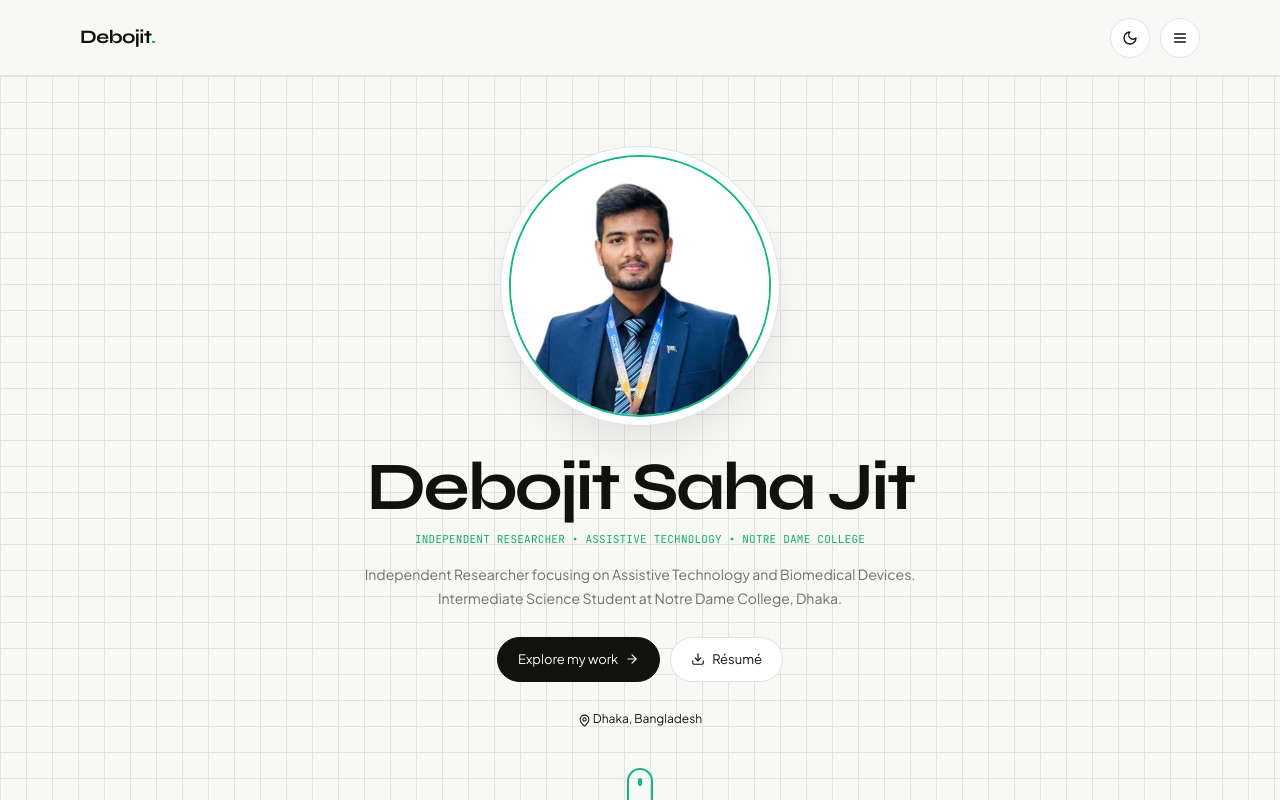
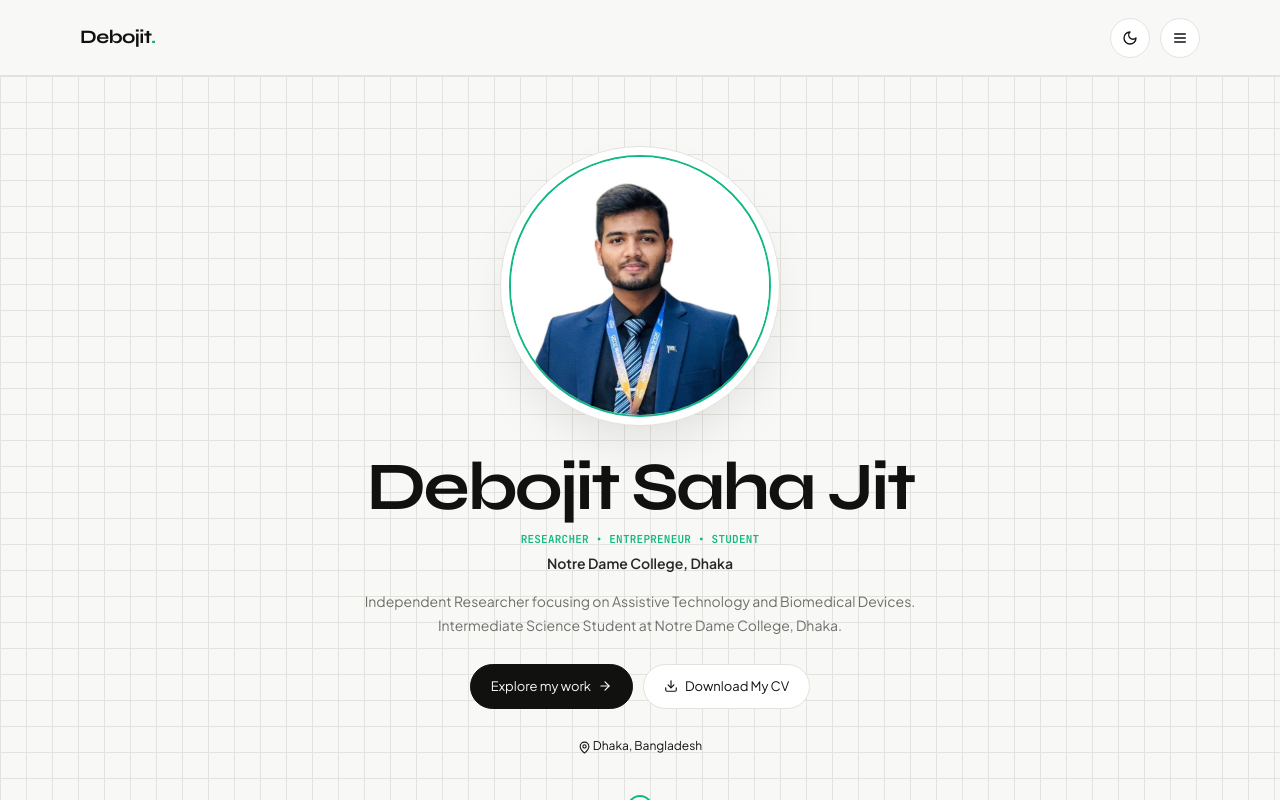
Before and after one commit to debojitsahajit09/my-portfolio, a Next.js app in the folder extracted/: page / in a window 1280 px wide. Shown: the top 800 px of the page. Built offline with nearby package versions, Linux system fonts and the light colour scheme.

Commit message:
Update page.tsx

```diff
--- a/extracted/app/page.tsx
+++ b/extracted/app/page.tsx
@@ -20,7 +20,6 @@ export default function Home() {
               justifyContent: "center"
             }}
           >
-
             <img
               src={site.photo}
               alt={site.name}
@@ -36,23 +35,41 @@ export default function Home() {
           </div>
 
           <h1>{site.name}</h1>
-          <div className="role">{site.role.toUpperCase()}</div>
-          <p className="lead">{site.home.intro}</p>
+
+          {/* Green Title Tags */}
+          <div className="role" style={{ color: "#10b981", fontWeight: 700, tracking: "0.05em" }}>
+            RESEARCHER • ENTREPRENEUR • STUDENT
+          </div>
+
+          {/* Institution & Location Tag */}
+          <div className="institution" style={{ marginTop: "6px", fontSize: "14px", fontWeight: 600, opacity: 0.9 }}>
+            Notre Dame College, Dhaka
+          </div>
+
+          <p className="lead" style={{ marginTop: "16px" }}>{site.home.intro}</p>
 
           <div className="buttons">
             <Link className="btn primary" href="/projects">
               Explore my work <ArrowRight size={14} />
             </Link>
-            <Link className="btn" href={site.resume}>
-              <Download size={14} /> Résumé
-            </Link>
+
+            {/* Direct Download Button for CV */}
+            <a
+              className="btn"
+              href={site.resume || "/cv.pdf"}
+              download="Debojit_Saha_Jit_CV.pdf"
+              target="_blank"
+              rel="noopener noreferrer"
+            >
+              <Download size={14} /> Download My CV
+            </a>
           </div>
 
           <p className="muted" style={{ marginTop: 28, fontSize: 12 }}>
             <MapPin size={13} style={{ display: "inline" }} /> {site.location}
           </p>
 
-          {/* স্ক্রিনশটের মতো মাউস-পিল স্ক্রোল অ্যানিমেশন */}
+          {/* Mouse Scroll Pill Animation */}
           <div style={{ display: "flex", justifyContent: "center", marginTop: "40px" }}>
             <div
               style={{
```
